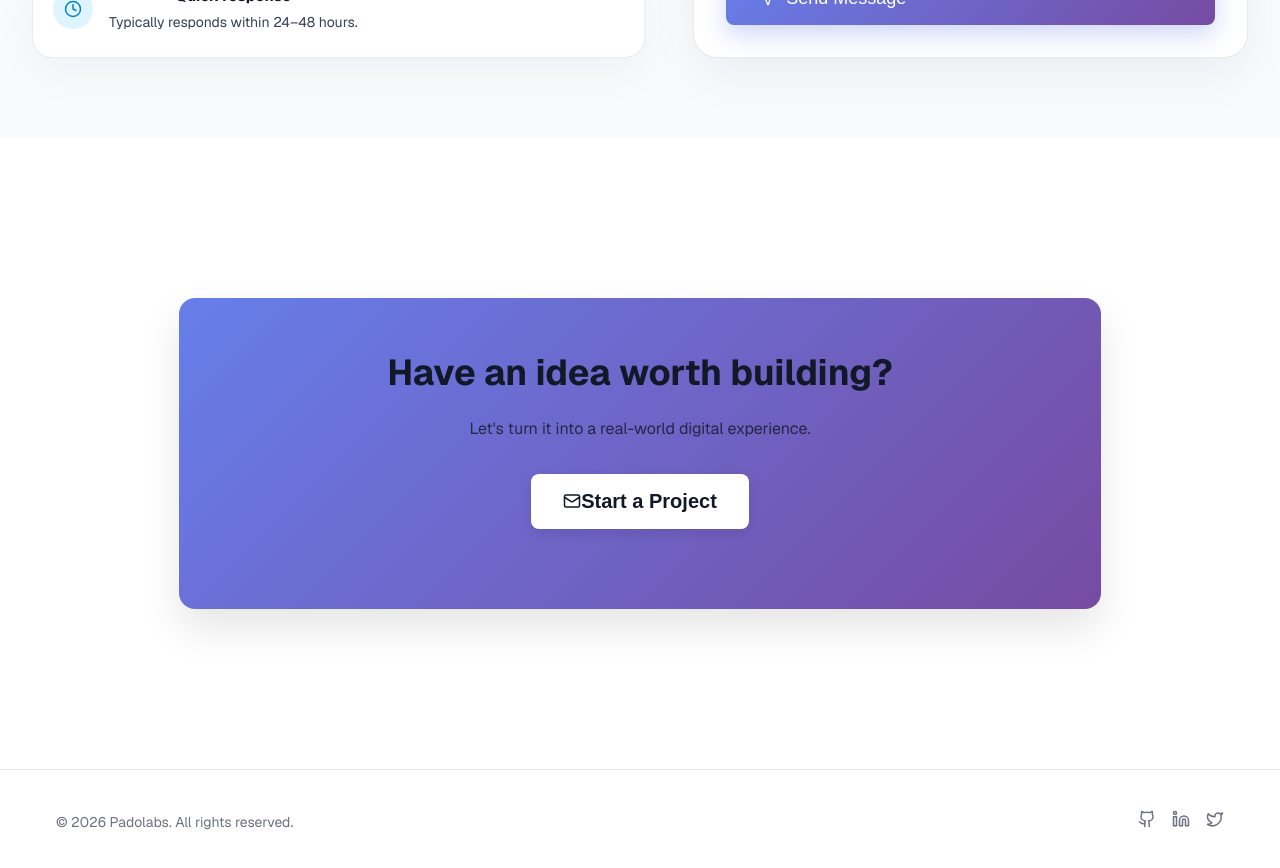
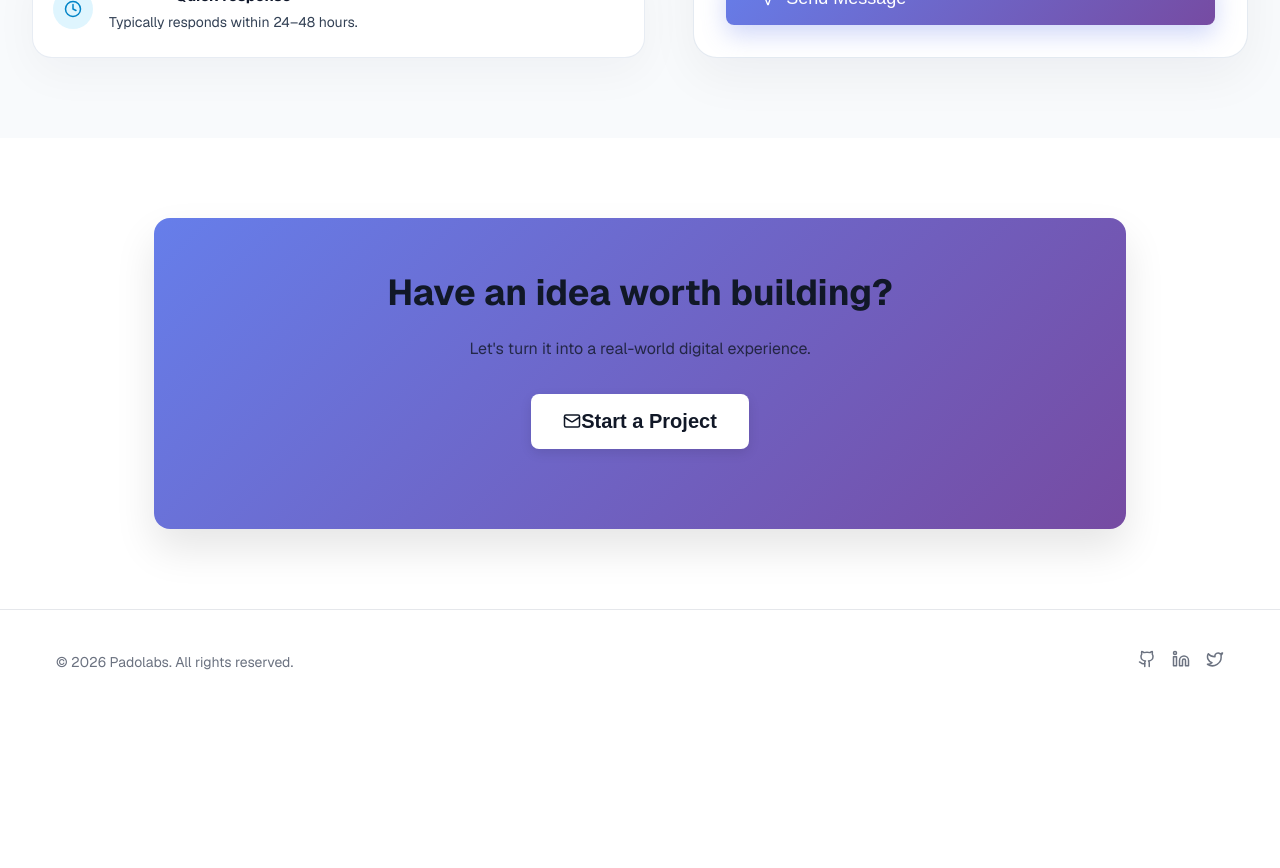
Before and after one commit to osigbemhe2020/padolabs-website, a Next.js app: page /contact in a window 1280 px wide. Shown: the part 1080-1948 px from the top of the page. After the commit the page ends 1795 px from the top, so only its background shows below. Built offline with nearby package versions, Linux system fonts and the light colour scheme.

Commit message:
Remove unused Section and ContentWrapper components

```diff
--- a/app/contact/page.tsx
+++ b/app/contact/page.tsx
@@ -124,15 +124,13 @@ const Contact = () => {
         </ContentWrapper>
       </Section> */}
 
-      <Section>
-        <ContentWrapper>
+
           <CTASection
             title="Have an idea worth building?"
             description="Let's turn it into a real-world digital experience."
             buttonText="Start a Project"
           />
-        </ContentWrapper>
-      </Section>
+
 
       <Footer />
       <ToastContainer
```
